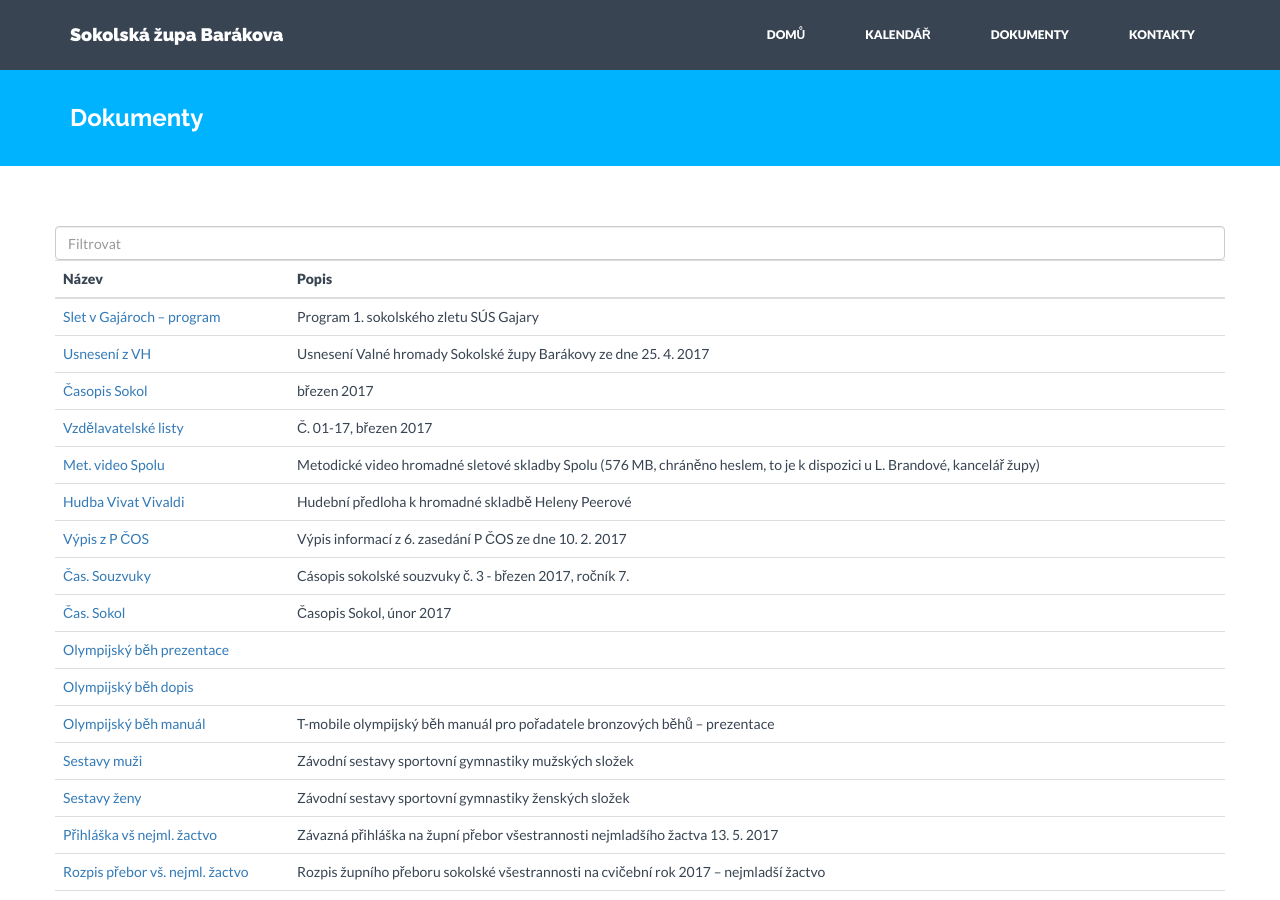
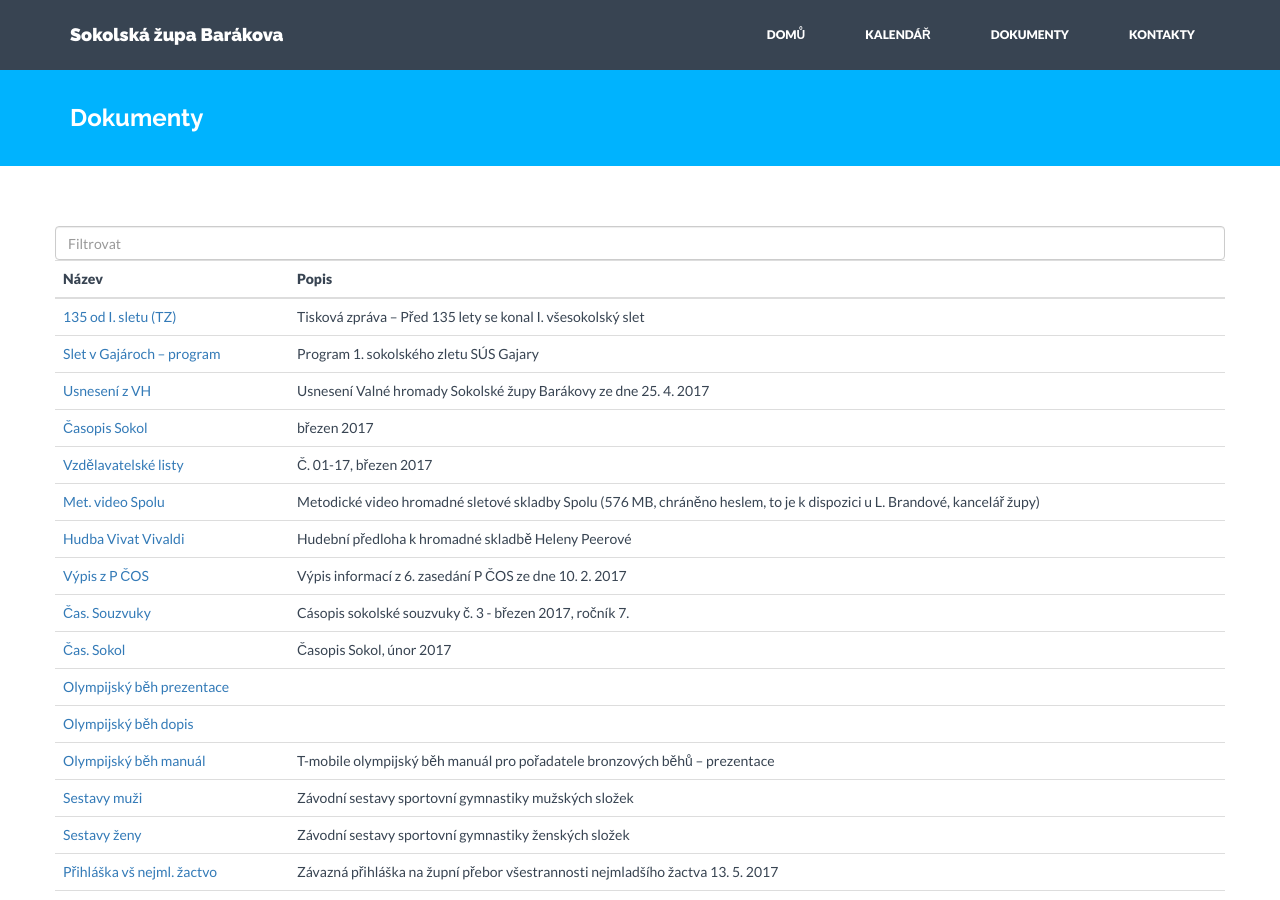
Before and after one commit to milanhybner/zbarakova.cz, a Jekyll site: the page built from dokumenty.md, in a window 1280 px wide and 900 px high. Built offline with Jekyll 4.4.1, drawn with Linux system fonts in a browser that asks for light colours; nearby versions of some CDN libraries.

Commit message:
Přidána TZ Před 135 lety se konal I. všesokolský slet do dokumentů

```diff
--- a/_data/dokumenty.yaml
+++ b/_data/dokumenty.yaml
@@ -1,3 +1,7 @@
+- nazev:  135 od I. sletu (TZ)
+  url: https://drive.google.com/open?id=0B0w6gDorCVUkX3ZvOU5UeE9pa3pSYmhHU2pmWGJJeUUweGxF
+  popis: Tisková zpráva – Před 135 lety se konal I. všesokolský slet
+
 - nazev: Slet v Gajároch – program
   url: https://drive.google.com/open?id=0B0w6gDorCVUkTDBlaGNkM2gwcmdVb2hKcWdrNS1TdTJySjlB
   popis: Program 1. sokolského zletu SÚS Gajary
```
Also changed, not shown: ov/novinky.md (+1 -1 lines).
